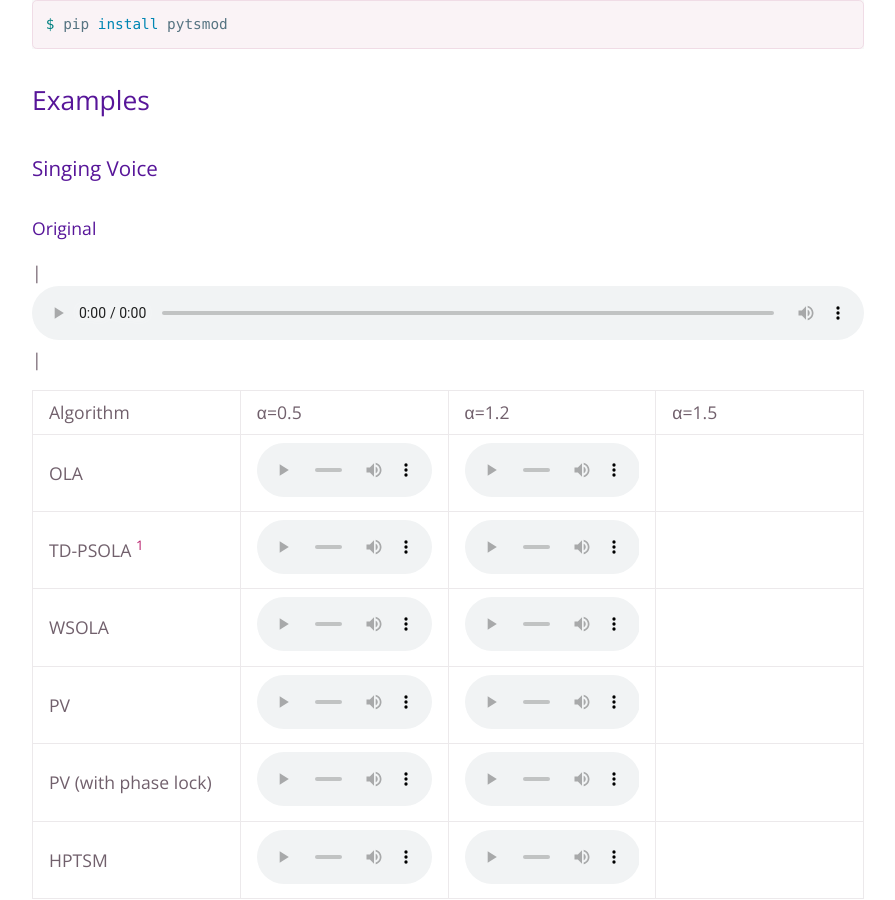
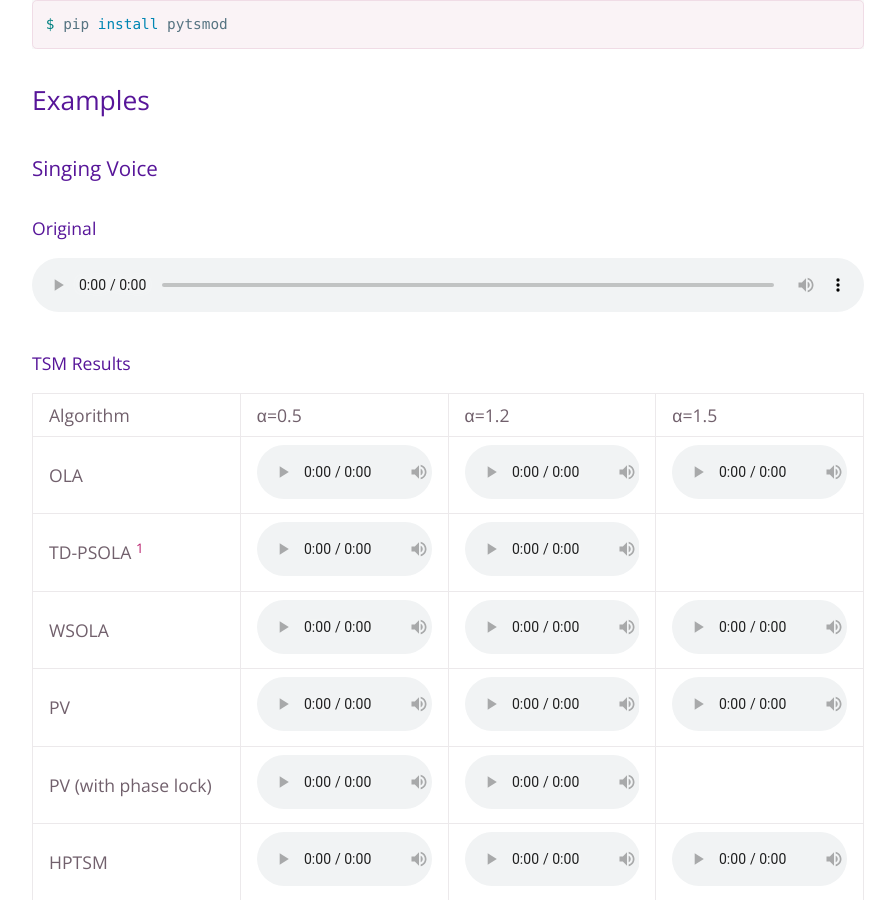
Before and after one commit to seyong92/PyTSMod-ISMIR2020LBD, a Jekyll site: the page built from index.md, in a window 1280 px wide and 900 px high, scrolled down 1051 px. Shown: the whole window, without its empty margins (192-1087 px from the left). Built offline with Jekyll 4.4.1, drawn with Linux system fonts in a browser that asks for light colours; the repository's description, which GitHub fills in, is left out.

Commit message:
fix typo in audio controls

```diff
--- a/index.md
+++ b/index.md
@@ -40,15 +40,18 @@ $ pip install pytsmod
 ### Singing Voice
 
 #### Original
-| <audio controls id="player" onplay="pauseOthers(this);"><source src="assets/audio/singing-original.flac"></audio> |
+
+<audio controls id="player" onplay="pauseOthers(this);"><source src="assets/audio/singing-original.flac"></audio>
+
+#### TSM Results
 
 | Algorithm | α=0.5 | α=1.2 | α=1.5 |
-| OLA | <audio controls id="player" onplay="pauseOthers(this);"><source src="assets/audio/singing-ola-050.flac"></audio> | <audio controls id="player" onplay="pauseOthers(this);"><source src="assets/audio/singing-ola-120.flac"></audio> | <audio contorls id="player" onplay="pauseOthers(this);"><source src="assets/audio/singing-ola-150.flac"></audio> |
+| OLA | <audio controls id="player" onplay="pauseOthers(this);"><source src="assets/audio/singing-ola-050.flac"></audio> | <audio controls id="player" onplay="pauseOthers(this);"><source src="assets/audio/singing-ola-120.flac"></audio> | <audio controls id="player" onplay="pauseOthers(this);"><source src="assets/audio/singing-ola-150.flac"></audio> |
 | TD-PSOLA [^1] | <audio controls id="player" onplay="pauseOthers(this);"><source src="assets/audio/singing-tdpsola-050.flac"></audio> | <audio controls id="player" onplay="pauseOthers(this);"><source src="assets/audio/singing-tdpsola-120.flac"></audio> | <audio contorls id="player" onplay="pauseOthers(this);"><source src="assets/audio/singing-tdpsola-150.flac"></audio> |
-| WSOLA | <audio controls id="player" onplay="pauseOthers(this);"><source src="assets/audio/singing-wsola-050.flac"></audio> | <audio controls id="player" onplay="pauseOthers(this);"><source src="assets/audio/singing-wsola-120.flac"></audio> | <audio contorls id="player" onplay="pauseOthers(this);"><source src="assets/audio/singing-wsola-150.flac"></audio> |
-| PV | <audio controls id="player" onplay="pauseOthers(this);"><source src="assets/audio/singing-pv-050.flac"></audio> | <audio controls id="player" onplay="pauseOthers(this);"><source src="assets/audio/singing-pv-120.flac"></audio> | <audio contorls id="player" onplay="pauseOthers(this);"><source src="assets/audio/singing-pv-150.flac"></audio> |
+| WSOLA | <audio controls id="player" onplay="pauseOthers(this);"><source src="assets/audio/singing-wsola-050.flac"></audio> | <audio controls id="player" onplay="pauseOthers(this);"><source src="assets/audio/singing-wsola-120.flac"></audio> | <audio controls id="player" onplay="pauseOthers(this);"><source src="assets/audio/singing-wsola-150.flac"></audio> |
+| PV | <audio controls id="player" onplay="pauseOthers(this);"><source src="assets/audio/singing-pv-050.flac"></audio> | <audio controls id="player" onplay="pauseOthers(this);"><source src="assets/audio/singing-pv-120.flac"></audio> | <audio controls id="player" onplay="pauseOthers(this);"><source src="assets/audio/singing-pv-150.flac"></audio> |
 | PV (with phase lock) | <audio controls id="player" onplay="pauseOthers(this);"><source src="assets/audio/singing-pvlock-050.flac"></audio> | <audio controls id="player" onplay="pauseOthers(this);"><source src="assets/audio/singing-pvlock-120.flac"></audio> | <audio contorls id="player" onplay="pauseOthers(this);"><source src="assets/audio/singing-pvlock-150.flac"></audio> |
-| HPTSM | <audio controls id="player" onplay="pauseOthers(this);"><source src="assets/audio/singing-hp-050.flac"></audio> | <audio controls id="player" onplay="pauseOthers(this);"><source src="assets/audio/singing-hp-120.flac"></audio> | <audio contorls id="player" onplay="pauseOthers(this);"><source src="assets/audio/singing-hp-150.flac"></audio> |
+| HPTSM | <audio controls id="player" onplay="pauseOthers(this);"><source src="assets/audio/singing-hp-050.flac"></audio> | <audio controls id="player" onplay="pauseOthers(this);"><source src="assets/audio/singing-hp-120.flac"></audio> | <audio controls id="player" onplay="pauseOthers(this);"><source src="assets/audio/singing-hp-150.flac"></audio> |
 
 [^1]: [CREPE](https://github.com/marl/crepe) is used for pitch tracking of the audio source.
 
```
